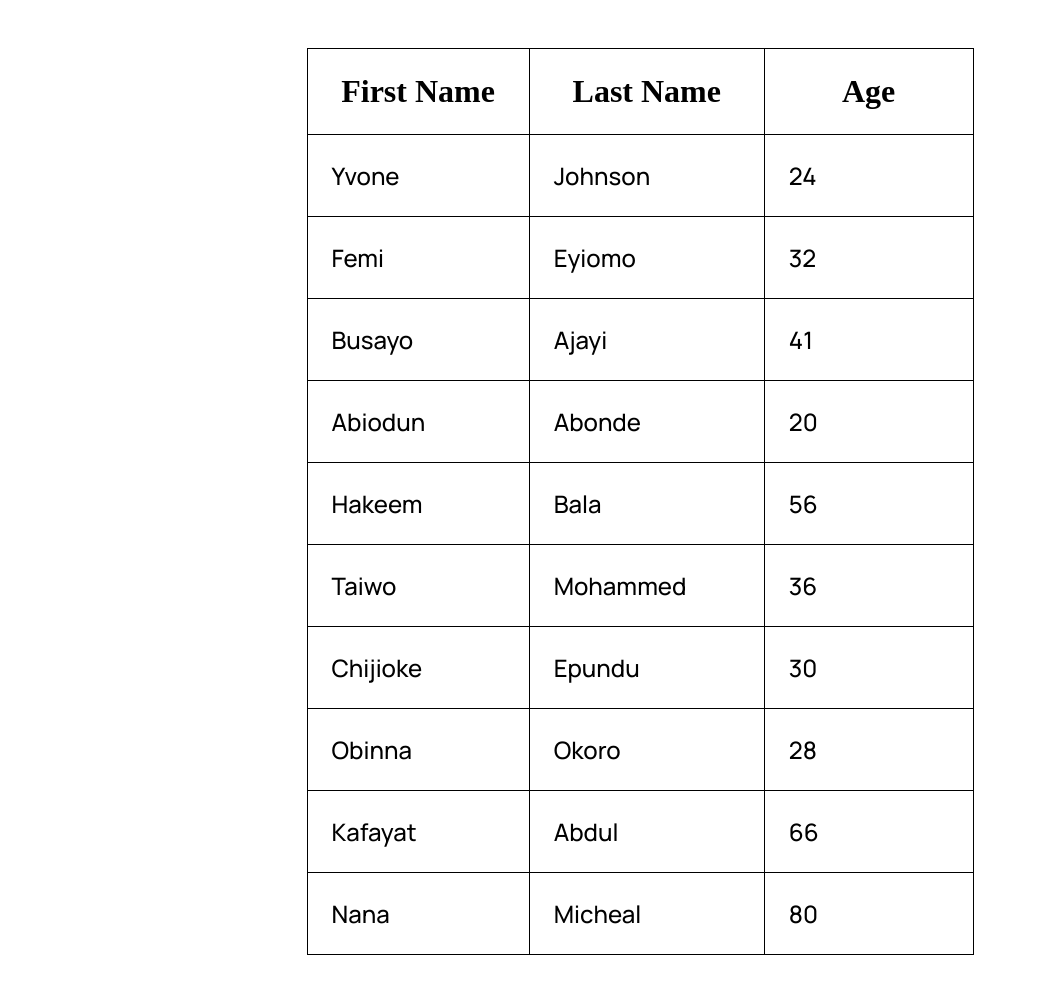
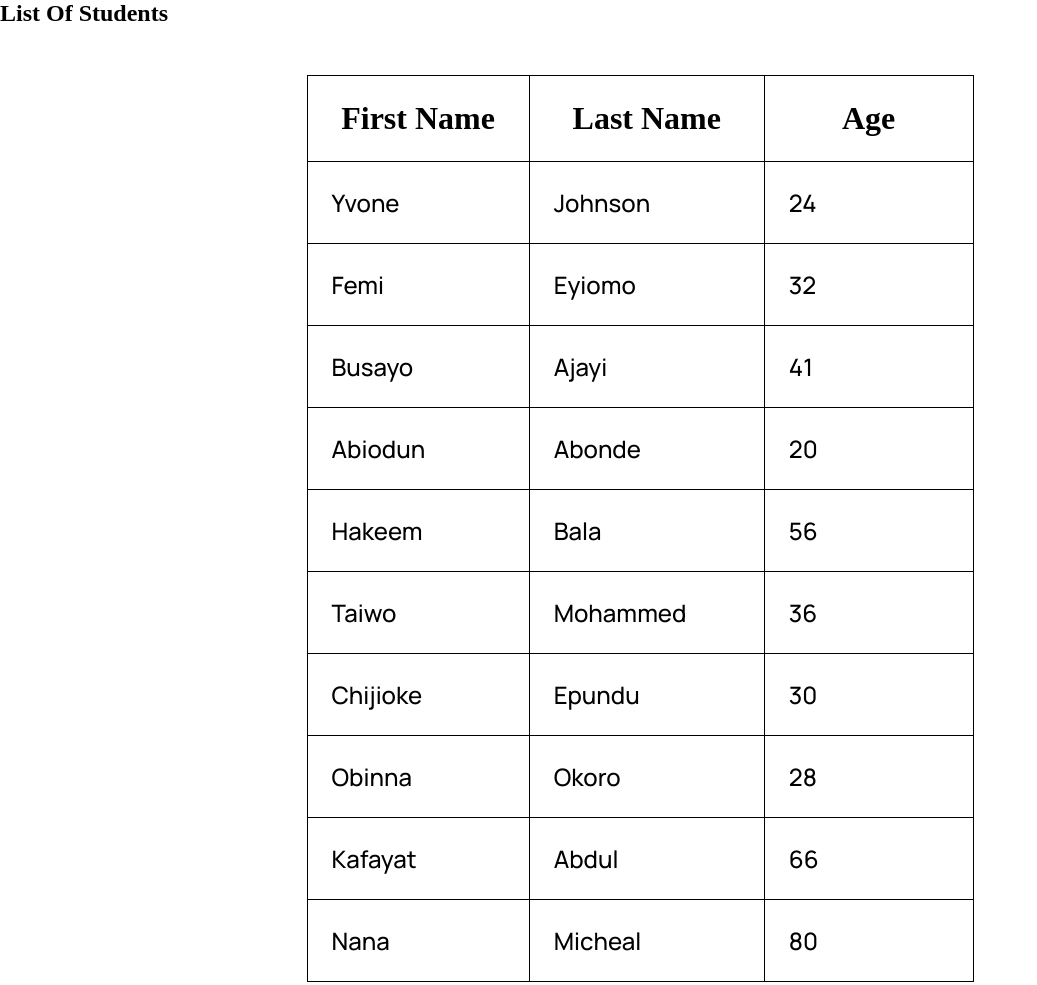
Before and after one commit to emmanuelsalako28/Just-Project-Task-5-Table, a plain HTML site: page index.html in a window 1280 px wide. Shown: the whole page, without its empty margins (0-1037 px from the left). Drawn offline with Linux system fonts and the light colour scheme; a web font is replaced by a local one.

Commit message:
Update index.html

```diff
--- a/index.html
+++ b/index.html
@@ -8,7 +8,9 @@
     <link rel="stylesheet" href="stye.css">
 </head>
 <body>
+    <h2>List Of Students</h2>
     <table >
+
         <thead>
             <tr id="head">
                 <th>First Name</th>
```
